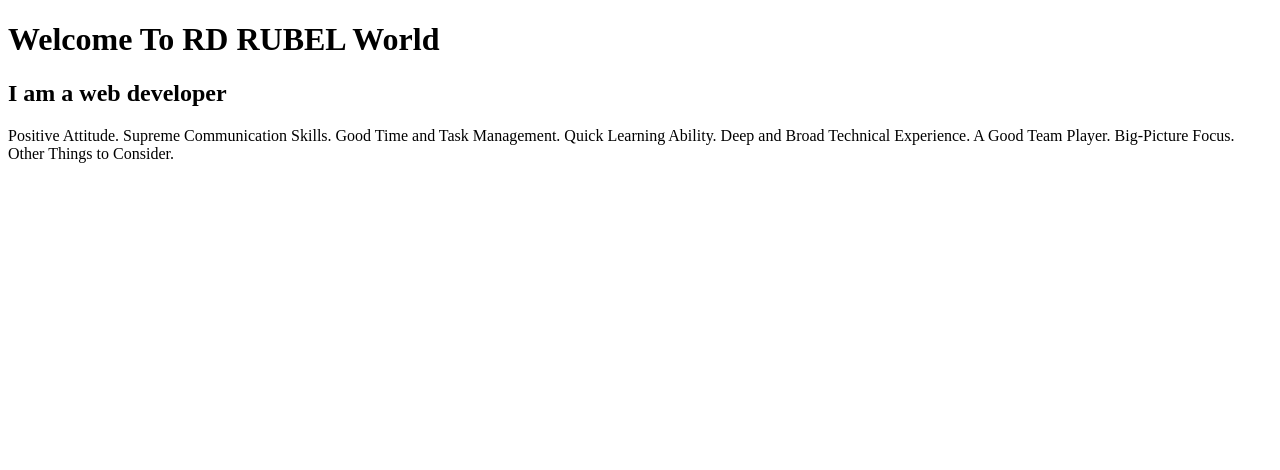
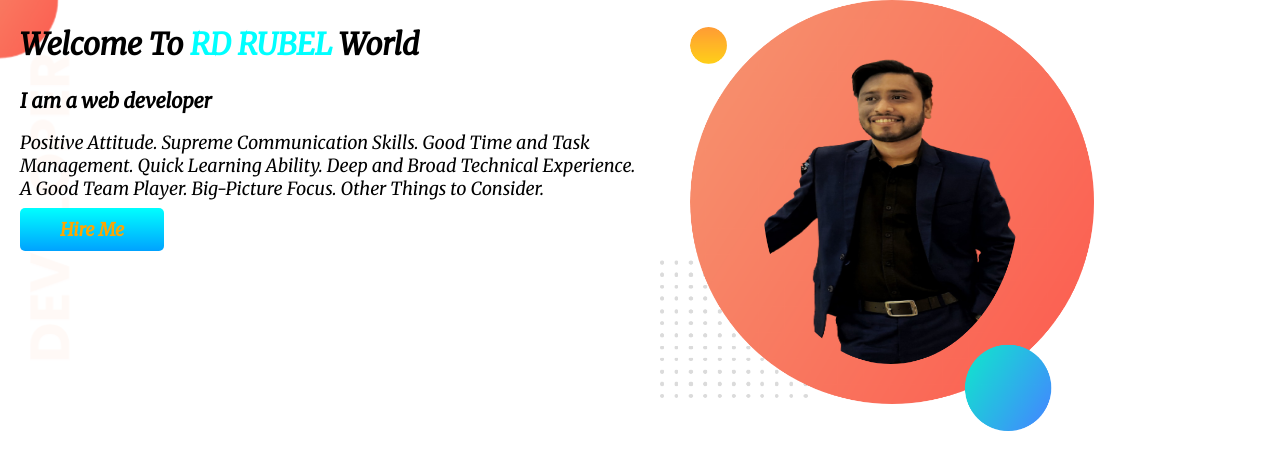
Before and after one commit to rdrubel/Rubel-Practise, a plain HTML site: page index.html in a window 1280 px wide. Drawn offline with Linux system fonts and the light colour scheme.

Commit message:
first commit

```diff
--- a/index.html
+++ b/index.html
@@ -6,12 +6,25 @@
     <meta name="viewport" content="width=device-width, initial-scale=1.0">
     <title>RD Portfolio</title>
     <link rel="stylesheet" href="style.css">
+    <link rel="preconnect" href="https://fonts.googleapis.com">
+<link rel="preconnect" href="https://fonts.gstatic.com" crossorigin>
+<link href="https://fonts.googleapis.com/css2?family=Merriweather:ital@1&family=Poppins&display=swap" rel="stylesheet">
 </head>
 <body>
-    <h1>Welcome To
-        RD RUBEL World</h1>
-        <h2>I am a web developer</h2>
-        <p>Positive Attitude. Supreme Communication Skills. Good Time and Task Management. Quick Learning Ability. Deep and Broad Technical Experience. A Good Team Player. Big-Picture Focus. Other Things to Consider.</p>
+    <section class="first top-banner">
+
+        <div class="suru">
+            <h1>Welcome To
+                <span class="color">RD RUBEL</span> World</h1>
+                <h2>I am a web developer</h2>
+                <p>Positive Attitude. Supreme Communication Skills. Good Time and Task Management. Quick Learning Ability. Deep and Broad Technical Experience. A Good Team Player. Big-Picture Focus. Other Things to Consider.</p>
+                <a class="link" target="blank" href="https://www.facebook.com/rubelcj/">Hire Me</a>
+        </div>
+        <div class="suru">
+            <img src="images/rd pic.png" alt="">
+        </div>
+    </section>
+
 
 </body>
 </html>
--- a/style.css
+++ b/style.css
@@ -0,0 +1,40 @@
+h1{
+    font-size: 30px;
+}
+h2{
+    font-size: 20px;
+}
+.color{
+    color: aqua;
+}
+body{font-family: 'Merriweather', serif;
+    font-size: large;
+    margin: 0;
+
+}
+.suru{
+    width: 50%;
+    padding-left: 20px;
+}
+.suru img{width: 70%;
+
+}
+
+.link{
+    background-image: linear-gradient(aqua, rgb(0, 162, 255));
+    text-decoration: none;
+    color: orange;
+    padding: 10px 40px;
+    font-weight: 700;
+    border: red;
+    border-radius: 5px;
+}
+
+.first{
+    display: flex;
+    margin-bottom: 100px;
+        }
+.top-banner{
+    background-image: url(images/top-banner.png);
+    background-repeat: no-repeat;
+}
```
